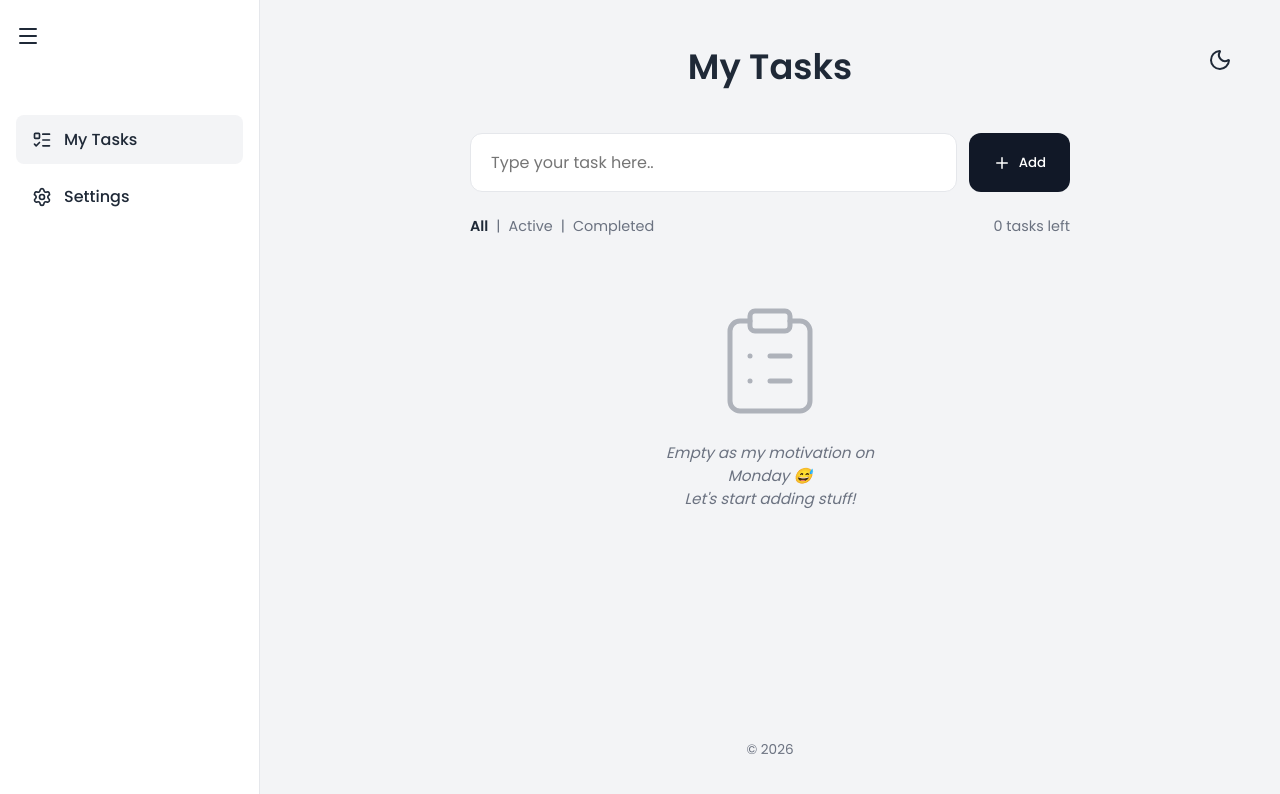
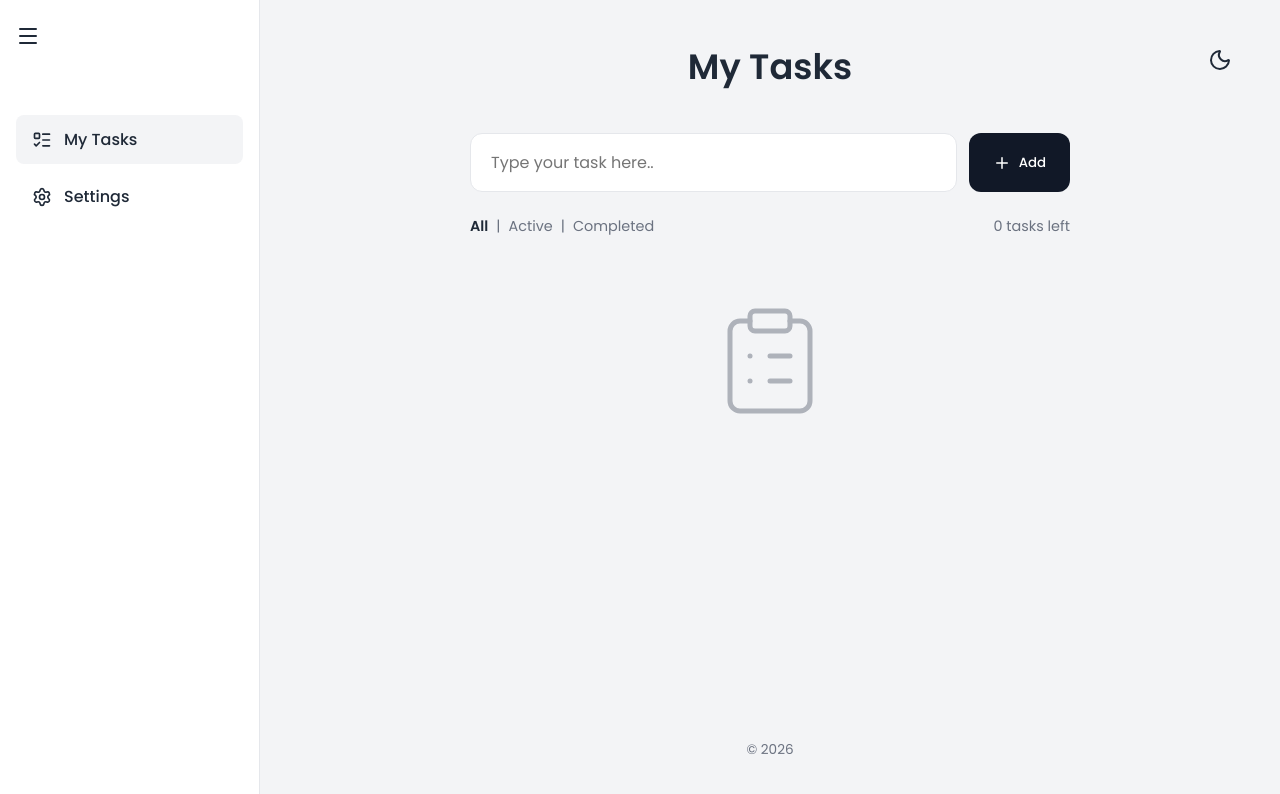
Before and after one commit to Nilson-Rodrigo/to-do-list, a React (Vite) app: page / in a window 1280 px wide. Shown: the top 794 px of the page. Built offline with nearby package versions, Linux system fonts and the light colour scheme.

Commit message:
style: remove a frase de motivacao da empty state

```diff
--- a/src/App.tsx
+++ b/src/App.tsx
@@ -174,7 +174,6 @@ function App() {
             {filteredTasks.length === 0 ? (
               <div className="empty-state">
                 <ClipboardList size={120} strokeWidth={1} style={{ color: 'var(--text-muted)', marginBottom: '20px', opacity: 0.5 }} />
-                <p>Empty as my motivation on Monday 😅<br/>Let's start adding stuff!</p>
               </div>
             ) : (
               filteredTasks.map(task => (
```
